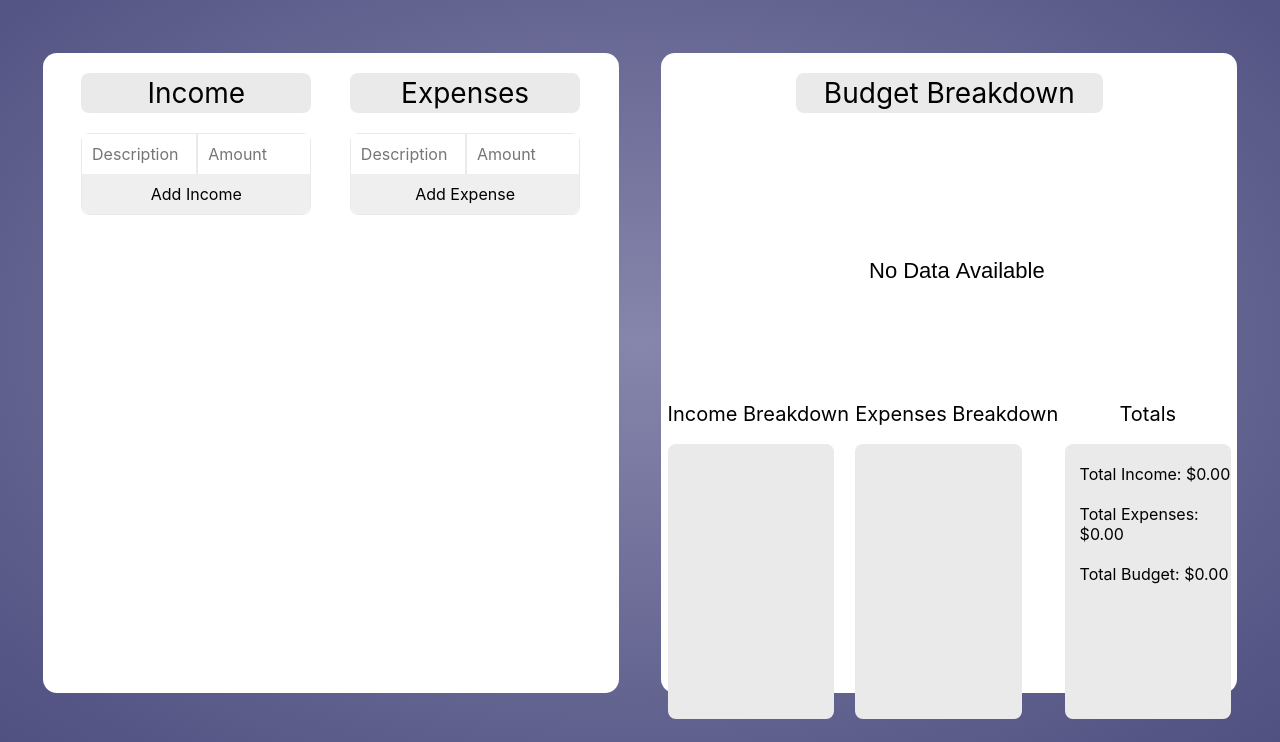
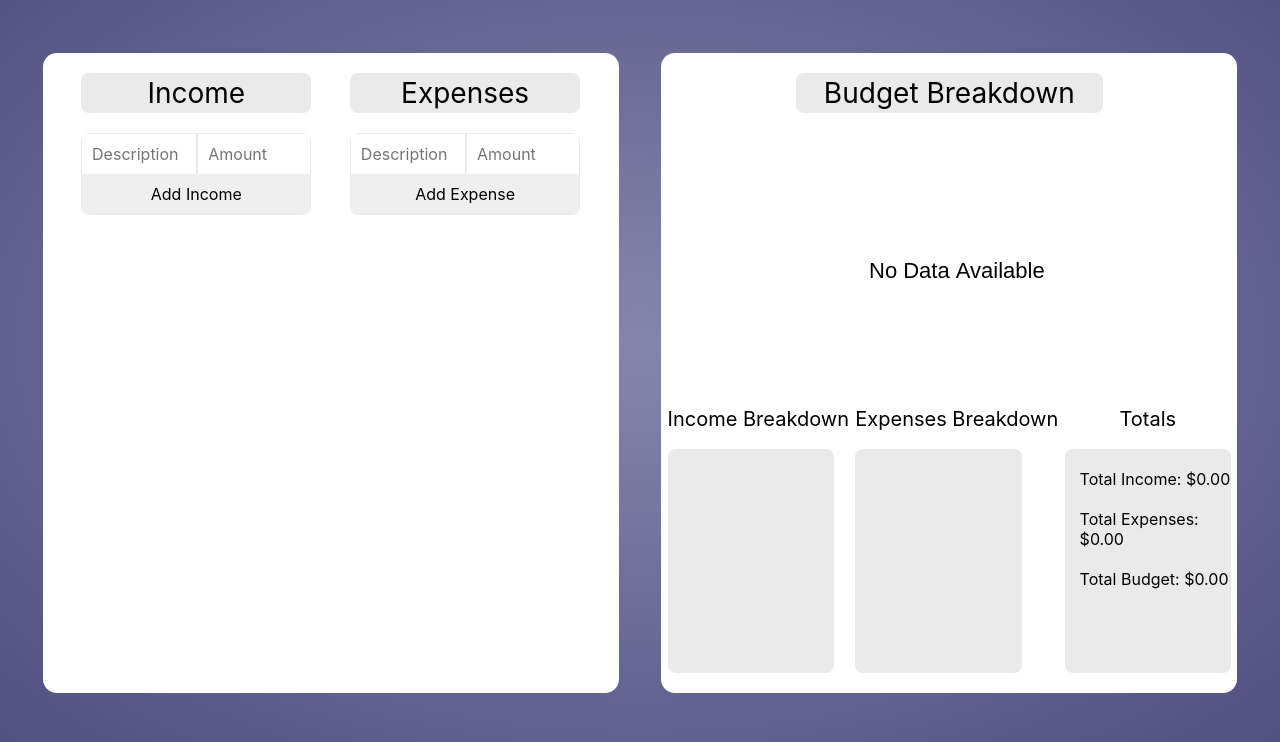
Before and after one commit to seanzinh0/budget-tracker, a website: page index.html in a window 1280 px wide. Shown: the part 58-800 px from the top of the page. Drawn offline with nearby package versions, Linux system fonts and the light colour scheme.

Commit message:
change the cards at budget breakdown to vh units instead

```diff
--- a/scss/style.scss
+++ b/scss/style.scss
@@ -266,7 +266,7 @@ body {
 
 #income__grid-pos {
   grid-row: 4;
-  height: 275px;
+  height: 28vh;
   width: 13vw;
   background-color: $accent-color;
   margin-top: 10px;
@@ -277,7 +277,7 @@ body {
 
 #expense__grid-pos {
   grid-row: 4;
-  height: 275px;
+  height: 28vh;
   width: 13vw;
   background-color: $accent-color;
   margin-top: 10px;
@@ -288,7 +288,7 @@ body {
 
 #total__grid-pos {
   grid-row: 4;
-  height: 275px;
+  height: 28vh;
   width: 13vw;
   background-color: $accent-color;
   margin-top: 10px;
```
Also changed, not shown: scss/style.css.
